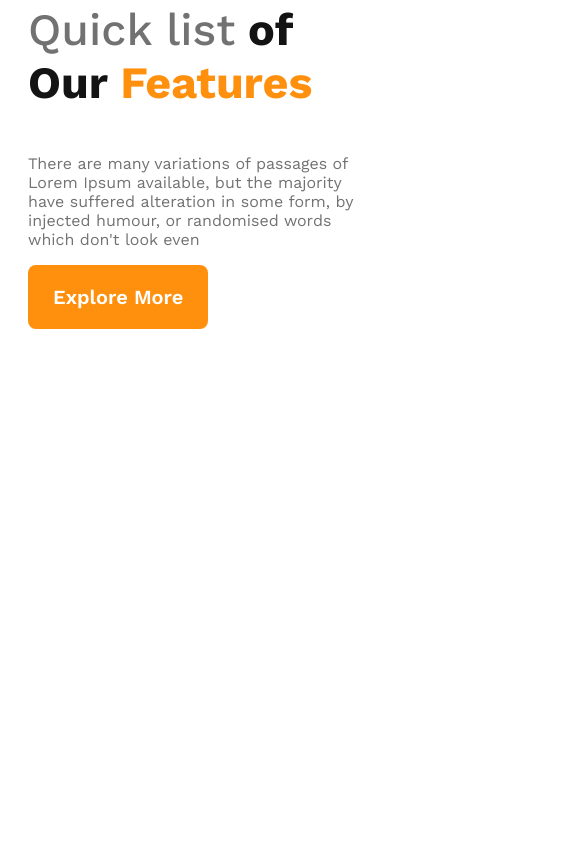
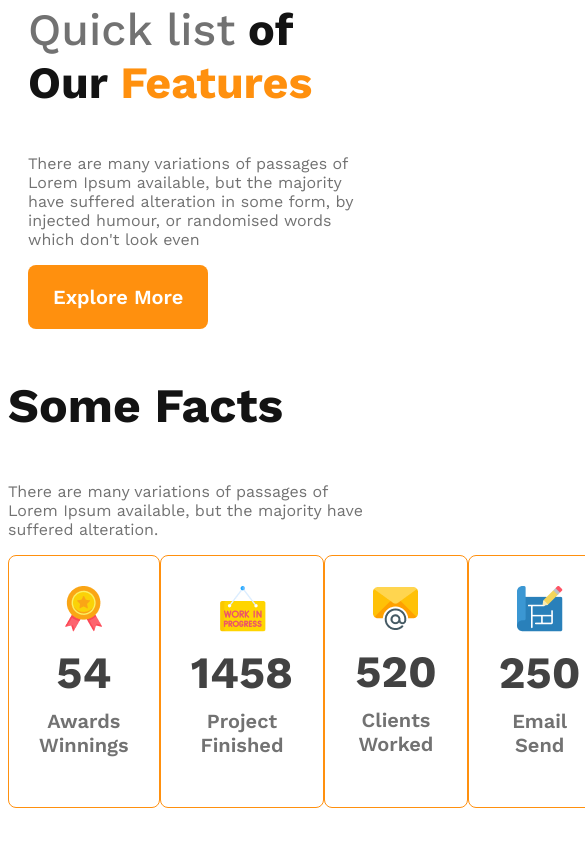
Before and after one commit to Tanvir-Hamid/g3_architechture, a plain HTML site: page index.html in a window 390 px wide. Shown: the part 2303-3149 px from the top of the page, 585 px wide, since content can reach past the window. Before the commit the page ends 2702 px from the top, so only its background shows below. Drawn offline with nearby package versions, Linux system fonts and the light colour scheme.

Commit message:
added facts responsive

```diff
--- a/index.html
+++ b/index.html
@@ -13,7 +13,7 @@
     <header>
         <!-- nav section -->
         <nav>
-            <h3 class="nav-title">G3 Architects</h3>
+            <h3 class="section-title">G3 Architects</h3>
             <ul>
                 <li><a href="">Home</a></li>
                 <li><a href="">About</a></li>
@@ -48,11 +48,49 @@
             </div>
 
             <div class="teams-content">
-                <h3 class="teams-title"><span class="quick-list text-light-gray">Quick list</span><span class="of-our"> of Our</span><span class="features"> Features</span></h3>
+                <h3 class="teams-title"><span class="quick-list text-light-gray">Quick list</span><span class="of-our">
+                        of Our</span><span class="features"> Features</span></h3>
                 <p class="text-light-gray">There are many variations of passages of Lorem Ipsum available, but the
                     majority have suffered alteration in some form, by injected humour, or randomised words which don't
                     look even</p>
-                    <button class="btn-primary">Explore More</button>
+                <button class="btn-primary">Explore More</button>
+            </div>
+        </section>
+
+        <!-- feature section -->
+        <section class="features">
+
+        </section>
+
+
+        <!-- facts section -->
+        <section class="facts">
+            <h3 class="section-title">Some Facts</h3>
+            <p class="text-light-gray">There are many variations of passages of Lorem Ipsum available, but the majority
+                have suffered
+                alteration.</p>
+            <div class="facts-card-container">
+                <!-- .card*4>img+h2.card-stats+p.card-title -->
+                <div class="card">
+                    <img src="images/icons/ribon.png" alt="">
+                    <h2 class="card-stats">54</h2>
+                    <p class="card-title text-light-gray">Awards Winnings</p>
+                </div>
+                <div class="card">
+                    <img src="images/icons/customers.png" alt="">
+                    <h2 class="card-stats">1458</h2>
+                    <p class="card-title text-light-gray">Project Finished</p>
+                </div>
+                <div class="card">
+                    <img src="images/icons/email.png" alt="">
+                    <h2 class="card-stats">520</h2>
+                    <p class="card-title text-light-gray">Clients Worked</p>
+                </div>
+                <div class="card">
+                    <img src="images/icons/projects.png" alt="">
+                    <h2 class="card-stats">250</h2>
+                    <p class="card-title text-light-gray">Email Send</p>
+                </div>
             </div>
         </section>
     </main>
--- a/styles/architect.css
+++ b/styles/architect.css
@@ -8,7 +8,8 @@
 * {
     font-family: "Work Sans", sans-serif;
 }
-.text-light-gray{
+
+.text-light-gray {
     color: #727272;
 }
 
@@ -23,6 +24,12 @@
     border: 0;
 }
 
+.section-title {
+    font-size: 3rem;
+    font-weight: 700;
+    color: #131313;
+}
+
 /* header styles */
 header {
     background: rgba(255, 144, 14, 0.10);
@@ -35,11 +42,7 @@ nav {
     align-items: center;
 }
 
-.nav-title {
-    font-size: 3rem;
-    font-weight: 700;
-    color: #131313;
-}
+
 
 nav>ul {
     display: flex;
@@ -122,6 +125,28 @@ main {
     font-weight: 400;
 }
 
+/* facts section */
+.facts-card-container {
+    display: flex;
+    justify-content: space-around;
+}
+.facts-card-container .card {
+    border-radius: 8px;
+    border: 1px solid #FF900E;
+    text-align: center;
+    padding: 30px;
+}
+.facts-card-container .card-title{
+    font-weight: 600;
+    font-size: 1.25rem;
+    margin-top: 5px;
+}
+.facts-card-container .card-stats{
+    font-size: 2.8rem;
+    color: #424242;
+    margin-top: 10px;
+    margin-bottom: 10px;
+}
 
 /* responsive styles */
 /* mobile device */
@@ -131,14 +156,14 @@ main {
     }
 
     nav,
-    .teams-container
-    {
+    .teams-container {
         flex-direction: column;
     }
 
-    .teams-img-container{
+    .teams-img-container {
         grid-template-columns: 1fr;
     }
+
     .teams-content {
         padding-left: 20px;
         padding-right: 20px;
@@ -151,7 +176,8 @@ main {
         padding: 50px;
     }
 
-    nav, .teams-container {
+    nav,
+    .teams-container {
         flex-direction: column;
     }
 
```
